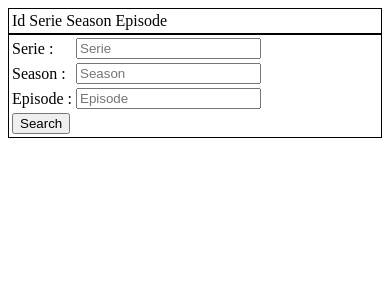
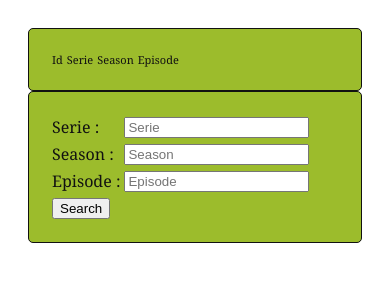
Before and after one commit to jbrat/ProjetJS, a plain HTML site: page front/index.html in a window 390 px wide. Drawn offline with Linux system fonts and the light colour scheme.

Commit message:
modification front

```diff
--- a/front/css/style.css
+++ b/front/css/style.css
@@ -2,24 +2,86 @@
 	border:1px;
 	border-style:solid;
 	display:inline-block;
+        background: #9cbc2c;
+  -moz-border-radius: 5px;
+  -webkit-border-radius: 5px;
+  border-radius: 5px;
+  padding: 20px;
+
 }
 
 #tableau {
 	border:1px;
 	border-style:solid;
 	display: inline-block;
+        background: #9cbc2c;
+  -moz-border-radius: 5px;
+  -webkit-border-radius: 5px;
+  border-radius: 5px;
+  padding: 20px;
+
+}
+@media screen and (max-width: 782px)
+{
+    #form {
+		border:1px;
+		border-style:solid;
+		display:block;
+                background: #9cbc2c;
+  -moz-border-radius: 5px;
+  -webkit-border-radius: 5px;
+  border-radius: 5px;
+  padding: 20px;
+
+	}
+	#tableau {
+		border:1px;
+		border-style:solid;
+		display:block;
+                background: #9cbc2c;
+  -moz-border-radius: 5px;
+  -webkit-border-radius: 5px;
+  border-radius: 5px;
+  padding: 20px;
+
+	}
+    thead{
+            font-size: 12px;
+        }
 }
 
-@media screen and (max-width: 860px)
+@media screen and (max-width: 490px)
 {
 	#form {
 		border:1px;
 		border-style:solid;
 		display:block;
+                background: #9cbc2c;
+  -moz-border-radius: 5px;
+  -webkit-border-radius: 5px;
+  border-radius: 5px;
+  padding: 20px;
+
 	}
 	#tableau {
 		border:1px;
 		border-style:solid;
 		display:block;
+                background: #9cbc2c;
+  -moz-border-radius: 5px;
+  -webkit-border-radius: 5px;
+  border-radius: 5px;
+  padding: 20px;
+
 	}
+        thead{
+            font-size: 11px;
+        }
+
 }
+body {
+  background: #ffffff;
+  color: #111111;
+  font-family: Georgia, "Times New Roman", Times, serif;
+  padding: 20px;
+}
```
Also changed, not shown: front/js/form.js (+8 -3 lines), front/js/table.js (+1 -42 lines), front/js/main.js (line endings or trailing spaces).
